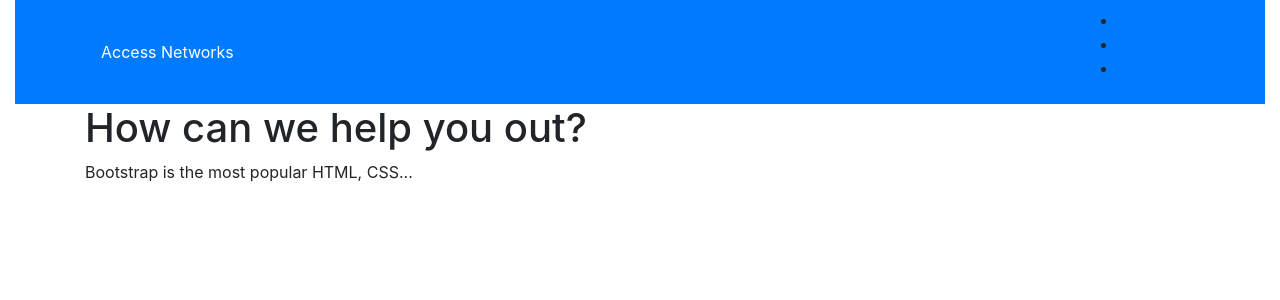
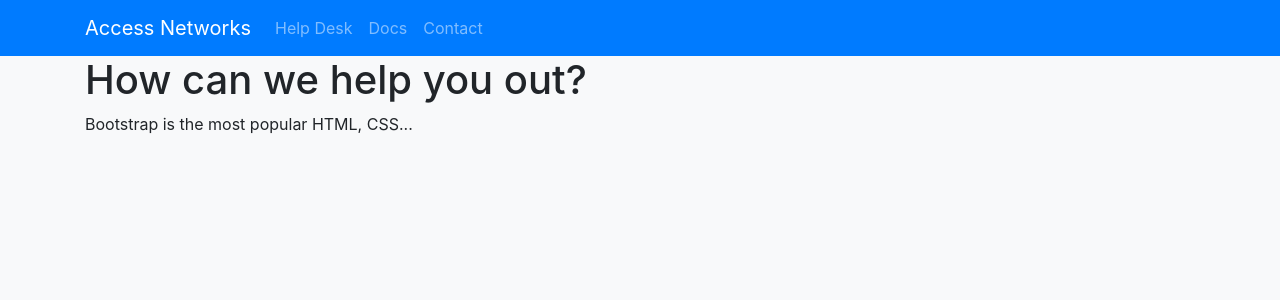
Before and after one commit to bdresser21/KnowledgeBase, a PHP site: page / in a window 1280 px wide. Shown: the top 300 px of the page. Run offline with PHP 8.4, Linux system fonts and the light colour scheme.

Commit message:
fixed missing menu icon & aligned dropdown w/ nav brand

```diff
--- a/css/style.css
+++ b/css/style.css
@@ -1,11 +1,23 @@
-* {
-  margin: 0;
-  padding: 0;
-  -webkit-box-sizing: border-box;
-          box-sizing: border-box;
+/** {
+    margin: 0 ;
+    padding: 0 ;
+    box-sizing: border-box ;
 }
 
-.navbar a.nav-link {
-  color: white;
+.navbar {
+    a.nav-link {
+        color: white ;
+    }
+
+    li.nav-item {
+        list-style: none;
+
+    }
 }
+
+.navbar-toggler-icon {
+    background-color: black;
+    color: white ;
+}
+**/
 /*# sourceMappingURL=style.css.map */
--- a/index.html
+++ b/index.html
@@ -8,15 +8,20 @@
 
     <title>Knowledge Base</title>
 </head>
-<body class = "container-fluid">
-    <nav class = "navbar bg-primary">
+<body class = "bg-light">
+    <nav class = "navbar navbar-dark navbar-expand-lg navbar-default bg-primary">
         <div class = "container">
-            <a class = "nav-logo nav-link" href = "#">Access Networks</a></h1>
-            <ul class = "menu">
-                <li class = "nav-item"><a class = "" href = "#">Help Desk</a></li>
-                <li class = "nav-item"><a class = "" href = "#">Docs</a></li>
-                <li class = "nav-item"><a class = "" href = "#">Contact</a></li>
-            </ul>
+            <a class = "navbar-brand" href = "#">Access Networks</a></h1>
+            <button class="navbar-toggler" type="button" data-toggle="collapse" data-target="#navbarNav" aria-controls="navbarNav" aria-expanded="false" aria-label="Toggle navigation">
+                <span class="navbar-toggler-icon"></span>
+            </button>
+            <div class="collapse navbar-collapse" id="navbarNav">
+                <ul class = "menu navbar-nav nav justify-content-end">
+                    <li class = "nav-item"><a class = "nav-link" href = "#">Help Desk<span class="sr-only">(current)</span></a></li>
+                    <li class = "nav-item"><a class = "nav-link" href = "#">Docs</a></li>
+                    <li class = "nav-item"><a class = "nav-link" href = "#">Contact</a></li>
+                </ul>
+            </div>
         </div>
     </nav>
     <header id = "search-docs jumbotron jumbotron-fluid">
```
Also changed, not shown: css/style.scss (+12 -1 lines), 1 other file.
